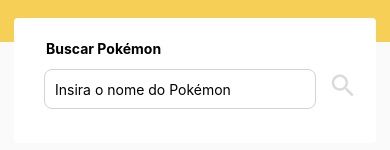
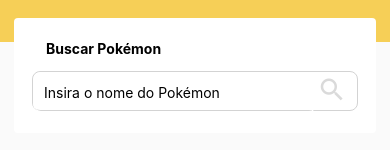
Before and after one commit to tayna-lopes/Pokedex, a React Native app: screen / in a window 390 px wide. Shown: the part 166-316 px from the top of the page. Built offline with nearby package versions, Linux system fonts and the light colour scheme.

Commit message:
Pokedex sem os stats

```diff
--- a/src/Components/Home/PokemonArea/index.js
+++ b/src/Components/Home/PokemonArea/index.js
@@ -46,6 +46,10 @@
         setInfoFilled(true);
     }
 
+    const capitalizePhrase = (phrase) => {
+        return phrase.length ? phrase.charAt(0).toUpperCase().replace(/-/g,' ') + phrase.slice(1).replace(/-/g,' ') : phrase
+    }
+
     return (
         <View style={styles.container}>
             <View >
@@ -82,10 +86,13 @@
                             </View>
                             <View style={styles.infoArea2}>
                                 <View style={styles.type}>
-                                    <Text>Type: {infoPokemon.types[0].type.name.charAt(0).toUpperCase() + infoPokemon.types[0].type.name.slice(1).toLowerCase()}</Text>
-                                    <Text>Location: {infoPokemonLocation[0].version_details[0].version.name.charAt(0).toUpperCase()+ infoPokemonLocation[0].version_details[0].version.name.slice(1).toLowerCase()}, {infoPokemonLocation[0].location_area.name.replace(/-/g,' ').charAt(0).toUpperCase() + infoPokemonLocation[0].location_area.name.replace(/-/g,' ').slice(1).toLowerCase()}</Text>
+                                    <Text style={styles.description}>Basic Info: </Text>
+                                    <Text>Type: {capitalizePhrase(infoPokemon.types[0].type.name)}</Text>
+                                    <Text>Location: {capitalizePhrase(infoPokemonLocation[0].version_details[0].version.name)}, {capitalizePhrase(infoPokemonLocation[0].location_area.name)}</Text>
+                                    <Text>Generation: {infoPokemonSpecies.generation.name.slice(11).toUpperCase()}</Text>
                                 </View>
 
+                                <Text style={styles.description}>Description: </Text>
                                 {infoPokemonSpecies.form_descriptions.length > 0 ?(
                                     <Text style={styles.pokeDesc}>{infoPokemonSpecies.form_descriptions[0].description}</Text>
 
@@ -131,17 +138,22 @@
     input: {
         flex: 1,
         height: 40,
-        margin: 12,
         borderWidth: 1,
         padding: 10,
         borderRadius: 8,
-        borderColor: '#D3D3D3'
+        borderColor: '#fff'
     },
     search: {
-        flexDirection: 'row'
+        flexDirection: 'row',
+        borderRadius: 8,
+        borderWidth: 1,
+        borderColor: '#d3d3d3',
+        height: 40,
+        marginTop: 14
     },
     actionButton: {
-        marginTop: 14
+        marginTop: 3,
+        marginEnd: 10
     },
     pokemonInfo:{
         marginTop:14,
@@ -193,5 +205,9 @@
     },
     type: {
         marginBottom: 14
+    },
+    description:{
+        color: '#dadada',
+        fontWeight: 'bold'
     }
 });
```
